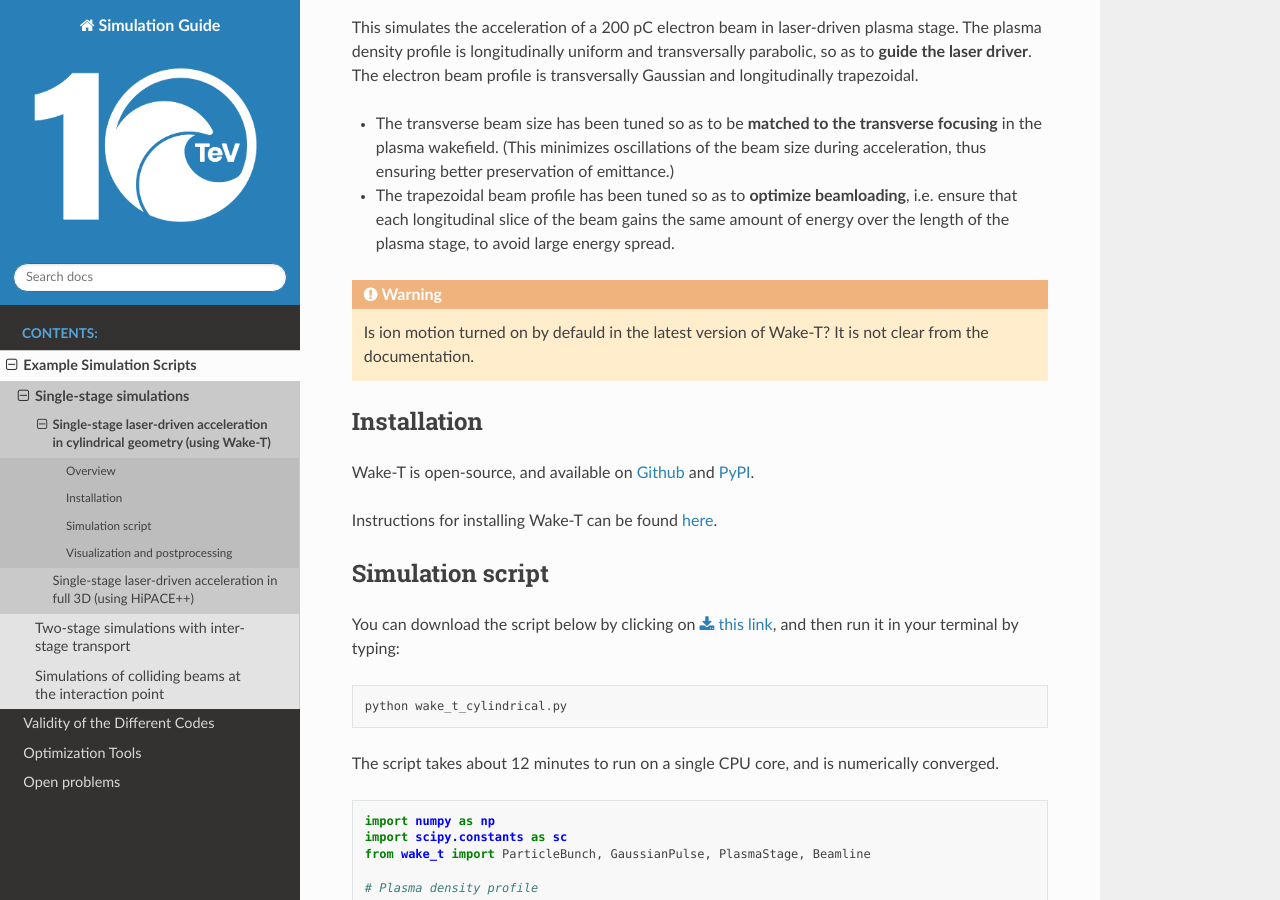
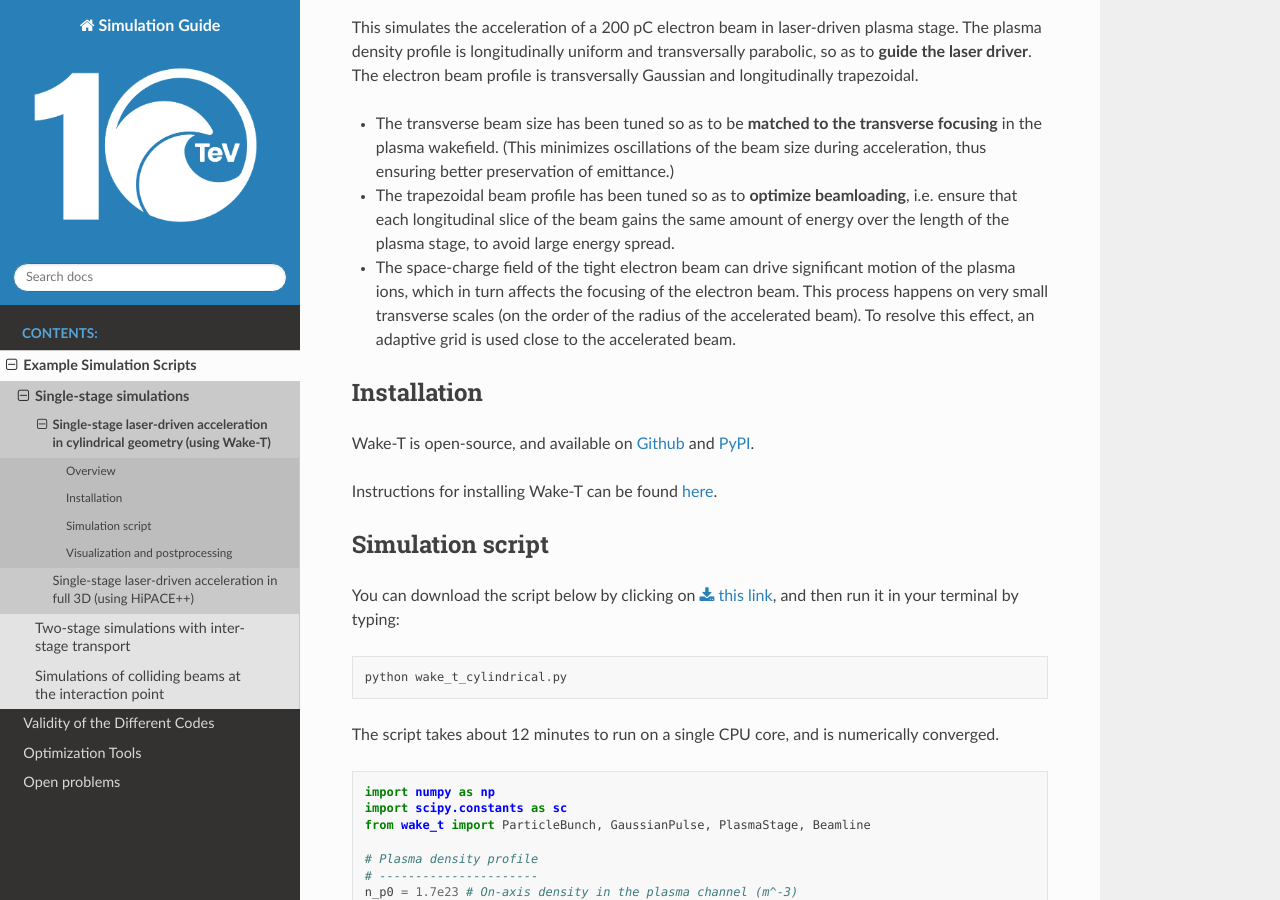
Before and after one commit to 10TeV-wakefield-collider/simulation_guide, a Sphinx documentation site: the page built from docs/example_simulations/single_stage/wake_t_cylindrical.rst, in a window 1280 px wide and 900 px high, scrolled down 405 px. Built offline with Sphinx 7.4.7 and the Read the Docs theme 3.1.0, drawn with Linux system fonts in a browser that asks for light colours.

Commit message:
Improve documentation

```diff
--- a/docs/example_simulations/single_stage/wake_t_cylindrical.rst
+++ b/docs/example_simulations/single_stage/wake_t_cylindrical.rst
@@ -20,9 +20,10 @@ The electron beam profile is transversally Gaussian and longitudinally trapezoid
 - The trapezoidal beam profile has been tuned so as to **optimize beamloading**, i.e. ensure that each longitudinal
   slice of the beam gains the same amount of energy over the length of the plasma stage, to avoid large energy spread.
 
-.. warning::
-
-   Is ion motion turned on by defauld in the latest version of Wake-T? It is not clear from the documentation.
+- The space-charge field of the tight electron beam can drive significant motion of the plasma ions, which in
+  turn affects the focusing of the electron beam. This process happens on very small transverse scales (on the
+  order of the radius of the accelerated beam). To resolve this effect, an adaptive grid is used close to the
+  accelerated beam.
 
 Installation
 ------------
```
